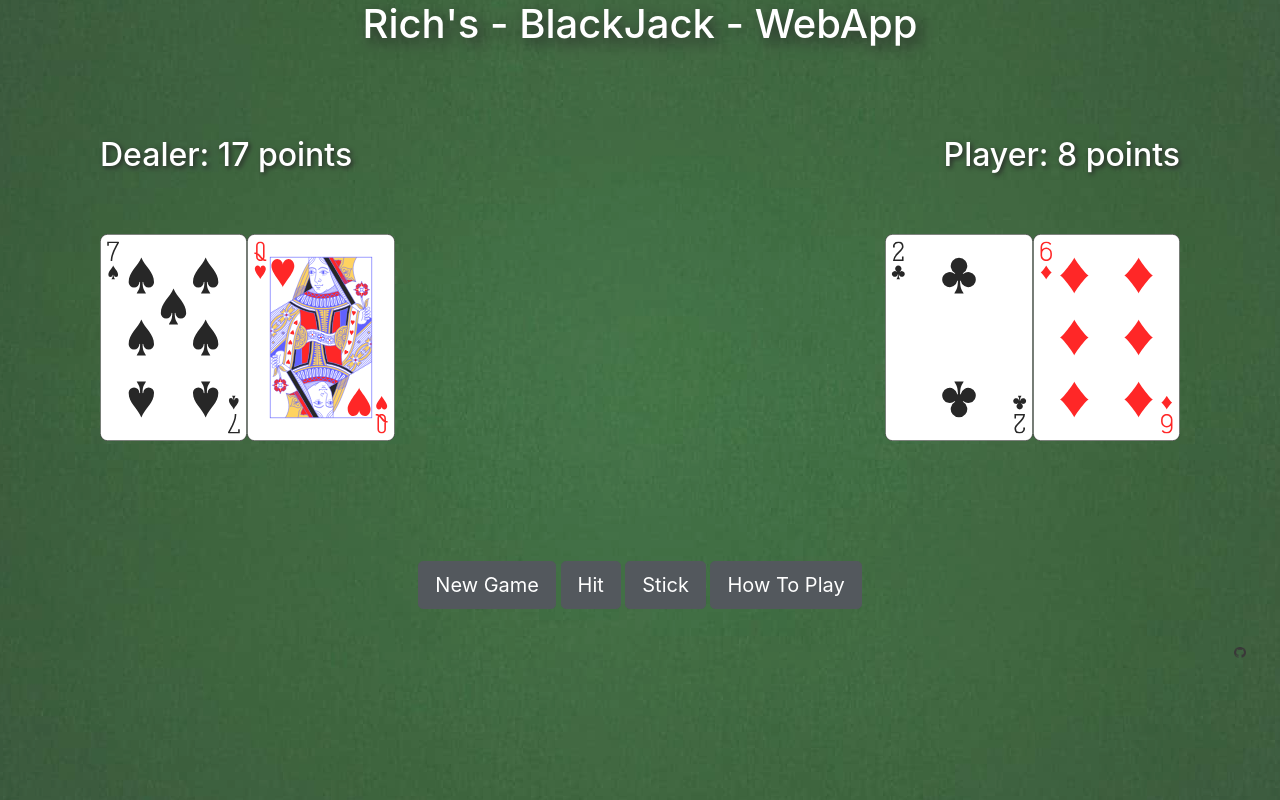
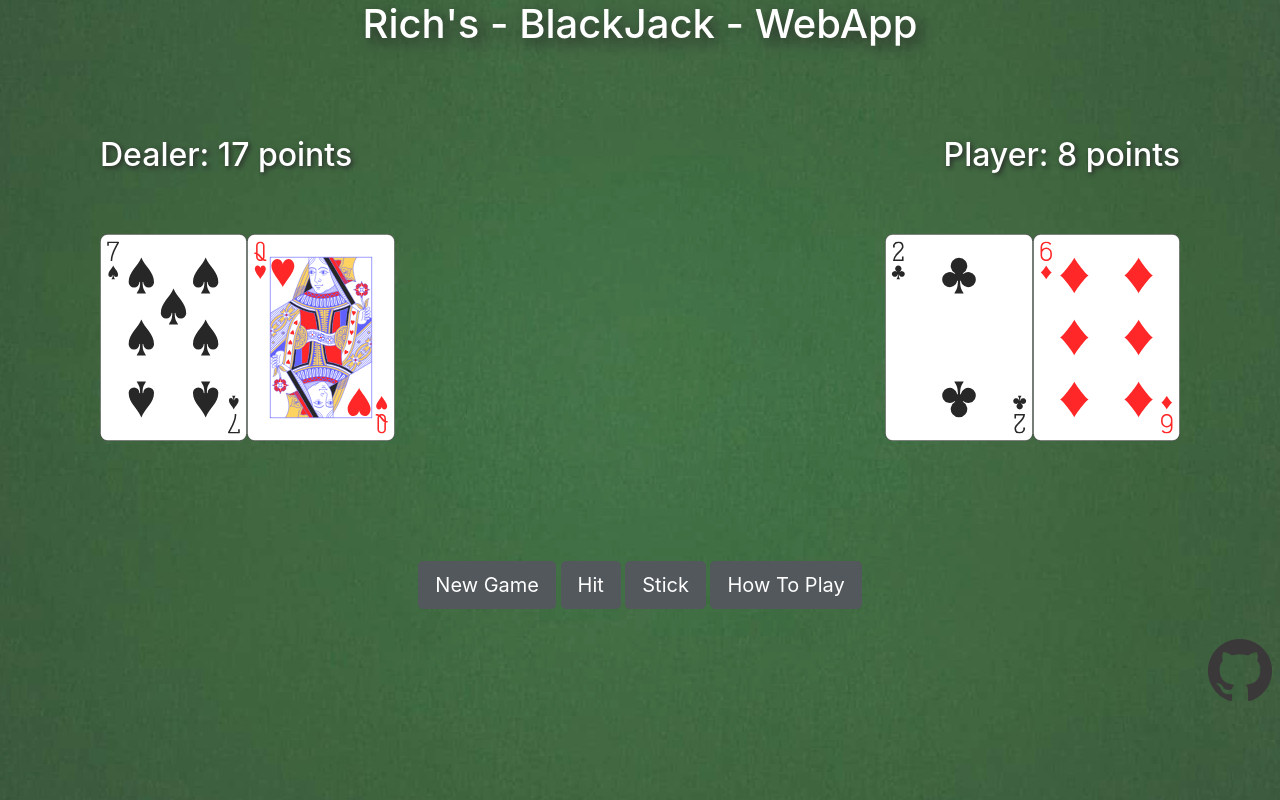
Before and after one commit to richardmalpas/blackjack_webapp, a Flask app: page / in a window 1280 px wide. Run offline with Flask 2, Linux system fonts and the light colour scheme; some libraries are stand-ins or nearby versions.

Commit message:
changed maximum width of github logo to 100% in game.html

```diff
--- a/templates/game.html
+++ b/templates/game.html
@@ -120,7 +120,7 @@
 
     <div class="col-sm-1">
         <a href="https://github.com/richardmalpas/blackjack_webapp">
-            <img src="{{ url_for('static', filename='png/GitHub-Mark-64px.png') }}"></img>
+            <img src="{{ url_for('static', filename='png/GitHub-Mark-64px.png') }}" style="max-width:100%"></img>
         </a>
     </div>
 </div>
```
